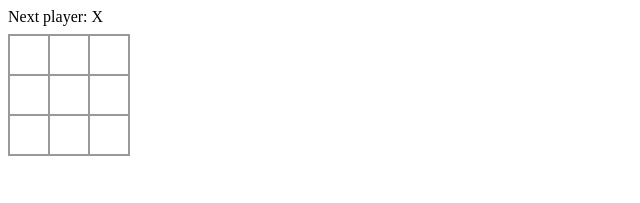
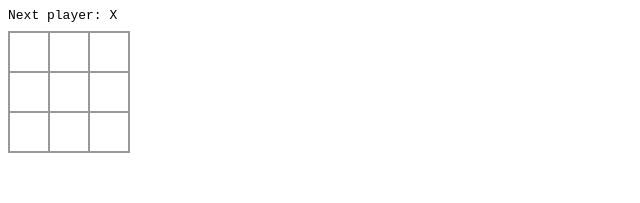
Before and after one commit to jisunipark/tic-tac-toe, a React (Vite) app: page / in a window 1280 px wide. Shown: the top 203 px of the page, without its empty margins (0-640 px from the left). Built offline with nearby package versions, Linux system fonts and the light colour scheme.

Commit message:
feat: 상위에 Game 컴포넌트 추가

```diff
--- a/src/App.jsx
+++ b/src/App.jsx
@@ -1,7 +1,7 @@
-import Board from "./Board";
+import Game from "./Game";
 
 function App() {
-  return <Board />;
+  return <Game />;
 }
 
 export default App;
--- a/src/Board.jsx
+++ b/src/Board.jsx
@@ -1,10 +1,7 @@
 import { calculateStatus, calculateTurns, calculateWinner } from "./logic";
 import { Square } from "./Square";
-import { useGameStore } from "./store";
 
-export default function Board() {
-  const { squares, xIsNext, setSquares, setXIsNext } = useGameStore();
-
+export default function Board({ xIsNext, squares, onPlay }) {
   const winner = calculateWinner(squares);
   const turns = calculateTurns(squares);
   const player = xIsNext ? "X" : "O";
@@ -14,8 +11,7 @@ export default function Board() {
     if (squares[i] || winner) return;
     const nextSquares = squares.slice();
     nextSquares[i] = player;
-    setSquares(nextSquares);
-    setXIsNext(!xIsNext);
+    onPlay(nextSquares);
   }
 
   return (
--- /dev/null
+++ b/src/Game.jsx
@@ -0,0 +1,29 @@
+import Board from "./Board";
+import { useGameStore } from "./store";
+
+export default function Game() {
+  const { history, xIsNext, setHistory, setXIsNext } = useGameStore();
+  const currentSquares = history[history.length - 1];
+
+  function handlePlay(nextSquares) {
+    setHistory(history.concat([nextSquares]));
+    setXIsNext(!xIsNext);
+  }
+
+  return (
+    <div
+      style={{
+        display: "flex",
+        flexDirection: "row",
+        fontFamily: "monospace",
+      }}
+    >
+      <div>
+        <Board xIsNext={xIsNext} squares={currentSquares} onPlay={handlePlay} />
+      </div>
+      <div style={{ marginLeft: "1rem" }}>
+        <ol>{/*TODO*/}</ol>
+      </div>
+    </div>
+  );
+}
--- a/src/store.js
+++ b/src/store.js
@@ -2,14 +2,14 @@ import { create } from "zustand";
 import { combine } from "zustand/middleware";
 
 export const useGameStore = create(
-  combine({ squares: Array(9).fill(null), xIsNext: true }, (set) => {
+  combine({ history: [Array(9).fill(null)], xIsNext: true }, (set) => {
     return {
-      setSquares: (nextSquares) => {
+      setHistory: (nextHistory) => {
         set((state) => ({
-          squares:
-            typeof nextSquares === "function"
-              ? nextSquares(state.squares)
-              : nextSquares,
+          history:
+            typeof nextHistory === "function"
+              ? nextHistory(state.history)
+              : nextHistory,
         }));
       },
       setXIsNext: (nextXIsNext) => {
```
